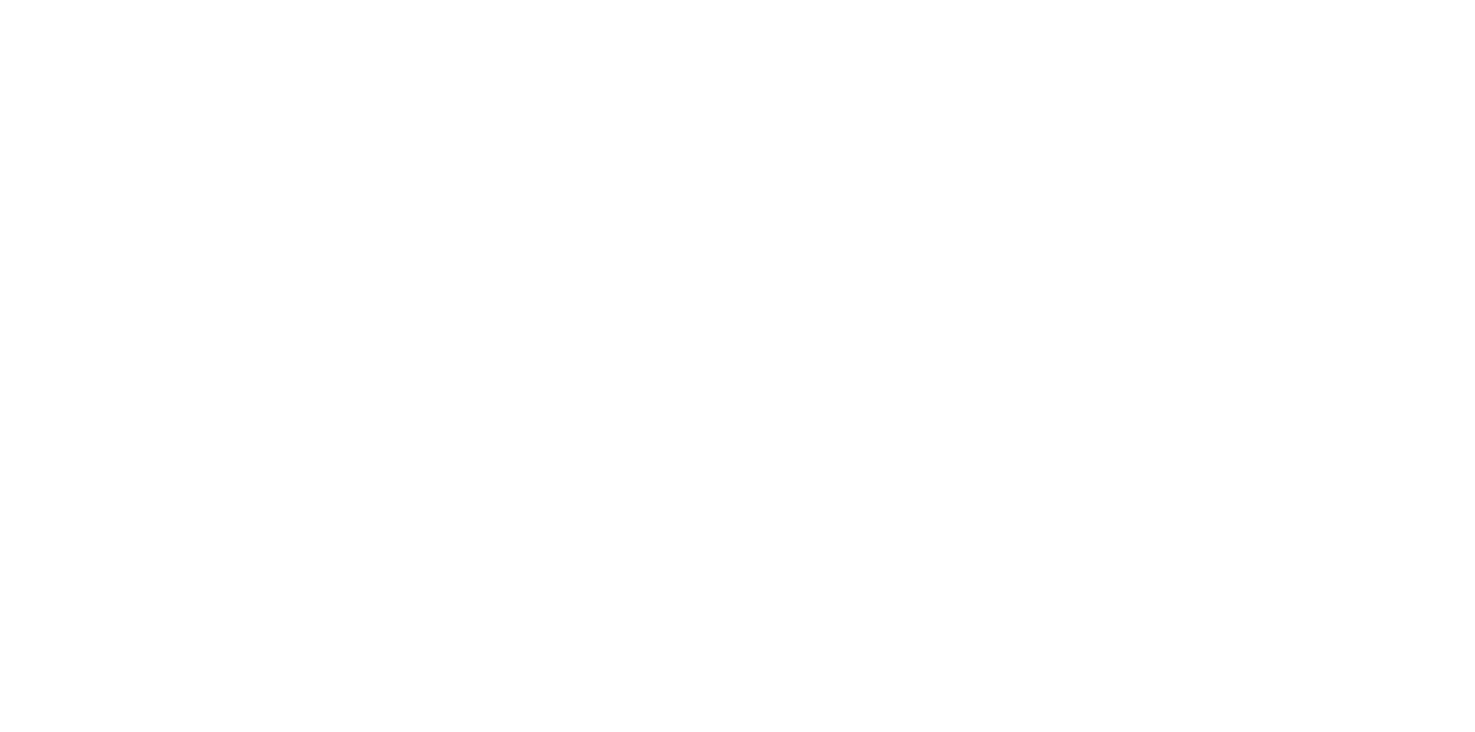
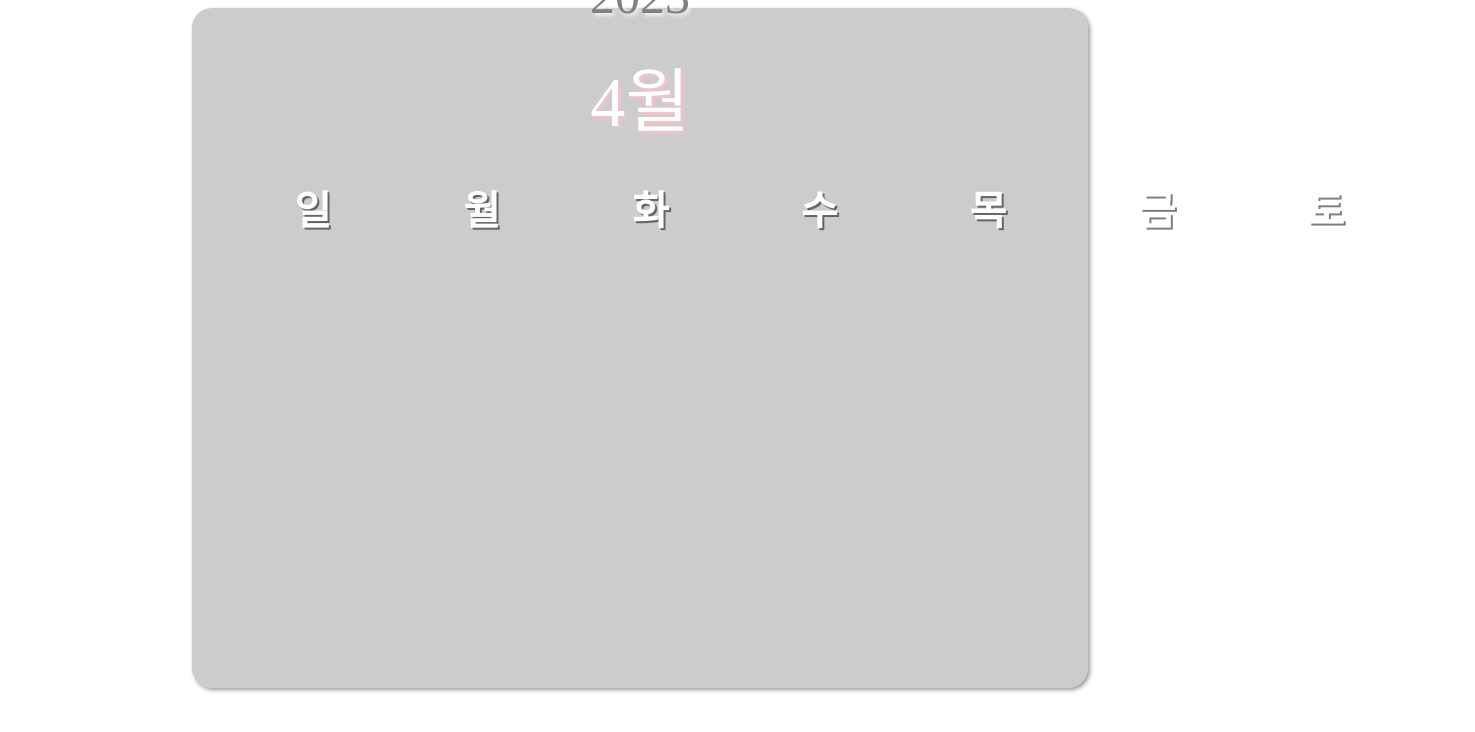
Before and after one commit to minsun0714/Diet_Diary_App, a React (Create React App) app: page / in a window 1280 px wide. Shown: the top 732 px of the page, 1475 px wide, since content can reach past the window. Built offline with nearby package versions, Linux system fonts and the light colour scheme.

Commit message:
🎨 캘린더 테이블 디자인 구현

```diff
--- a/src/App.tsx
+++ b/src/App.tsx
@@ -1,8 +1,89 @@
 import React from "react";
 import styled from "styled-components";
 
+const Table = styled.table`
+  display: flex;
+  flex-direction: column;
+  justify-content: center;
+  align-item: center;
+  border: 1px solid transparent;
+  border-radius: 20px;
+  height: 85vh;
+  width: 70vw;
+  margin: auto;
+  background: rgba(0, 0, 0, 0.2);
+  box-shadow: 2px 2px 4px #999;
+`;
+
+const Year = styled.caption`
+  font-size: 50px;
+  margin-top: -460px;
+  margin-bottom: 20px;
+  color: gray;
+  text-shadow: 2px 2px 4px white;
+`;
+
+const Month = styled.caption`
+  font-size: 70px;
+  color: white;
+  text-shadow: 2px 2px 4px pink;
+`;
+
+const DaysRow = styled.tbody`
+  margin: 30px 11%;
+  display: flex;
+  flex-direction: column;
+  justify-content: center;
+  align-item: center;
+`;
+
+const Days = styled.th`
+  font-size: 40px;
+  letter-spacing: 8rem;
+  color: white;
+  text-shadow: 2px 2px 0.5px rgba(0, 0, 0, 0.5);
+`;
+
 function App() {
-  return null;
+  const days = ["일", "월", "화", "수", "목", "금", "토"];
+  const showDays = days.map((day, idx) => <Days key={idx}>{day}</Days>);
+  const today = new Date();
+  const day = today.getDay();
+  const date = today.getDate();
+  console.log(day, date);
+
+  return (
+    <Table>
+      <Year>2023</Year>
+      <Month>4월</Month>
+      <DaysRow>
+        <tr>{showDays}</tr>
+        {/* <tr>
+          <td>
+            <time dateTime='2023-04-01T00:00:00.000Z'>1</time>
+          </td>
+          <td>
+            <time dateTime='2023-04-02T00:00:00.000Z'>2</time>
+          </td>
+          <td>
+            <time dateTime='2023-04-03T00:00:00.000Z'>3</time>
+          </td>
+          <td>
+            <time dateTime='2023-04-04T00:00:00.000Z'>4</time>
+          </td>
+          <td>
+            <time dateTime='2023-04-05T00:00:00.000Z'>5</time>
+          </td>
+          <td>
+            <time dateTime='2023-04-06T00:00:00.000Z'>6</time>
+          </td>
+          <td>
+            <time dateTime='2023-04-07T00:00:00.000Z'>7</time>
+          </td>
+        </tr> */}
+      </DaysRow>
+    </Table>
+  );
 }
 
 export default App;
```
